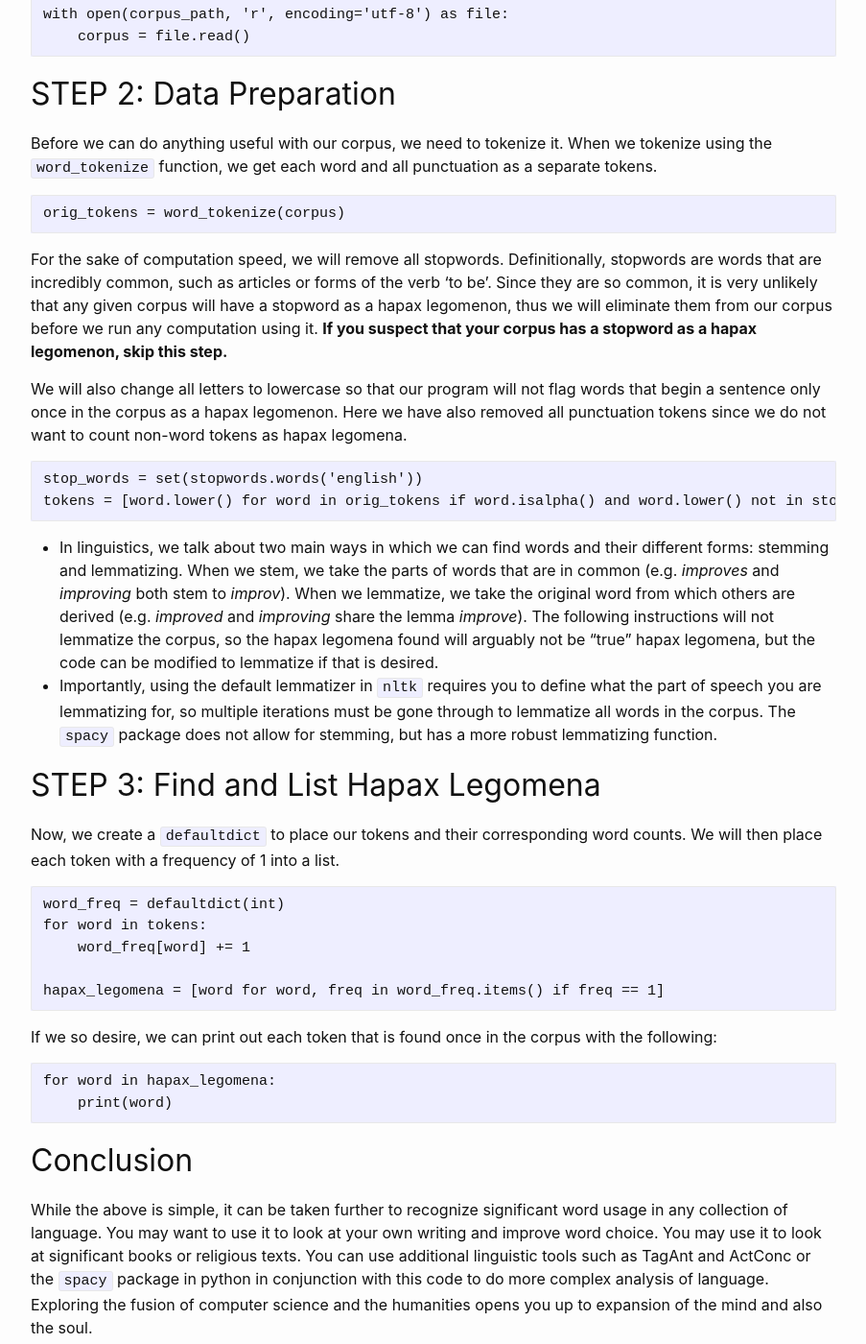
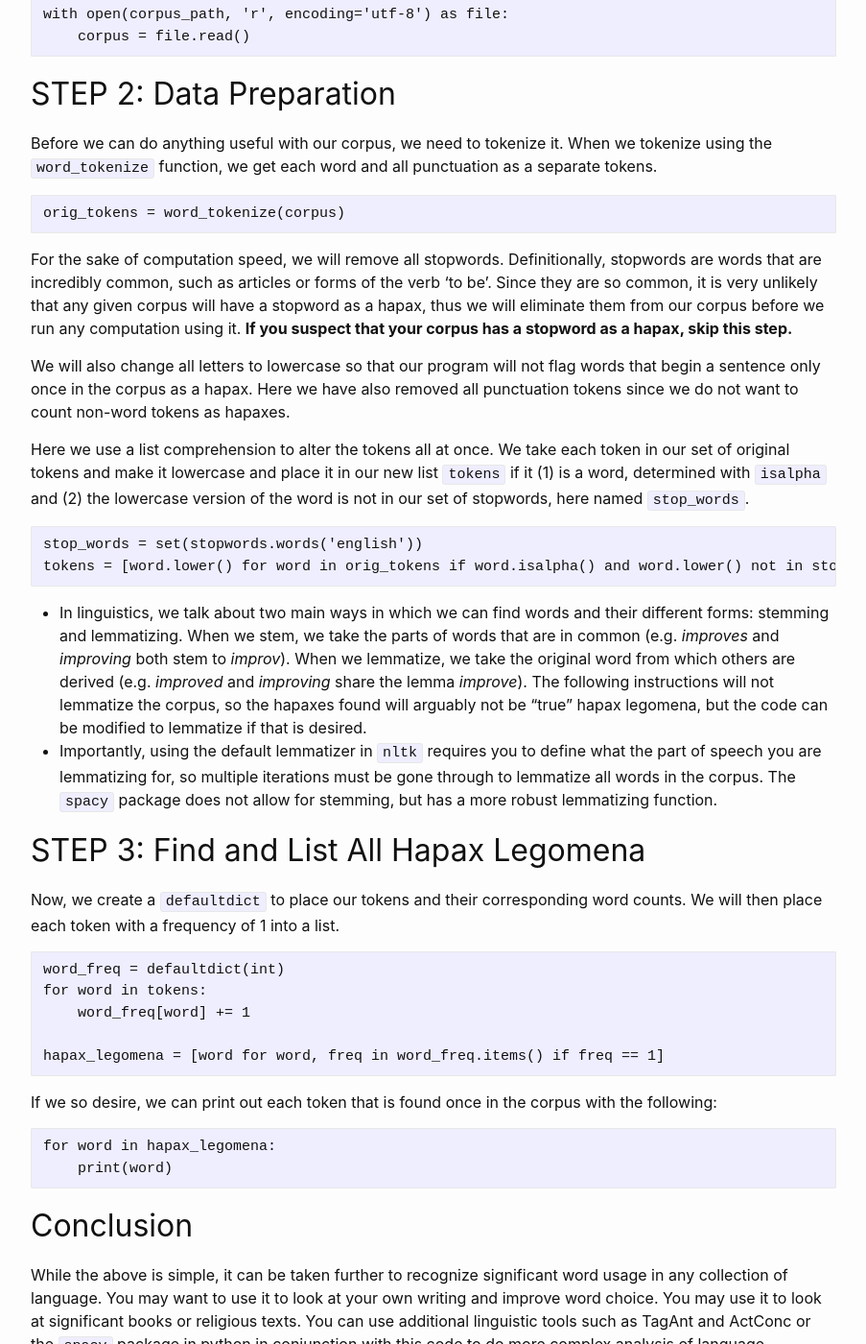
Before and after one commit to jbfish00/statsofplato.github.io, a Jekyll site: the page built from _posts/2023-10-10-hapax-how-to.md, in a window 1280 px wide and 1400 px high, scrolled down 1105 px. Shown: the whole window at 96% size, without its empty margins (188-1091 px from the left). Built offline with Jekyll 4.4.1, drawn with Linux system fonts in a browser that asks for light colours; comment, search, counter and statistics services are not loaded; some of the changed text lies outside the part shown.

Commit message:
Update 2023-10-10-hapax-how-to.md

````diff
--- a/_posts/2023-10-10-hapax-how-to.md
+++ b/_posts/2023-10-10-hapax-how-to.md
@@ -8,7 +8,7 @@
 
 ## What is a Hapax Legomenon?
 
-For the many of you that aren't extraordinarily familiar with Greek, *hapax legomenon* literally means "being said once". Thus, in linguistics, a hapax legomenon is a word that is found only once within a corpus of language. Certainly, finding such words is very interesting, and that should be enough reason to want to find hapax legomena in a corpus, but practical uses exist as well for this linguistic phenomenon. Finding singly used words in a corpus can help in a great many tasks ranging from simply finding typos to more complex analyses such as semantic analysis, authorship attribution, textual dating, and personal stylometric analysis.
+For the many of you that aren't extraordinarily familiar with Greek, *hapax legomenon* literally means "being said once". Thus, in linguistics, a hapax legomenon, or just hapax, is a word that is found only once within a corpus of language. Certainly, finding such words is very interesting, and that should be enough reason to want to find hapaxes in a corpus, but practical uses exist as well for this linguistic phenomenon. Finding singly used words in a corpus can help in a great many tasks ranging from simply finding typos to more complex analyses such as semantic analysis, authorship attribution, textual dating, and personal stylometric analysis.
 
 STEP 1: Import Libraries and Load Corpus
 ---
@@ -39,18 +39,20 @@
 ```
 orig_tokens = word_tokenize(corpus)
 ```
-For the sake of computation speed, we will remove all stopwords. Definitionally, stopwords are words that are incredibly common, such as articles or forms of the verb 'to be'. Since they are so common, it is very unlikely that any given corpus will have a stopword as a hapax legomenon, thus we will eliminate them from our corpus before we run any computation using it. **If you suspect that your corpus has a stopword as a hapax legomenon, skip this step.**
+For the sake of computation speed, we will remove all stopwords. Definitionally, stopwords are words that are incredibly common, such as articles or forms of the verb 'to be'. Since they are so common, it is very unlikely that any given corpus will have a stopword as a hapax, thus we will eliminate them from our corpus before we run any computation using it. **If you suspect that your corpus has a stopword as a hapax, skip this step.**
 
-We will also change all letters to lowercase so that our program will not flag words that begin a sentence only once in the corpus as a hapax legomenon. Here we have also removed all punctuation tokens since we do not want to count non-word tokens as hapax legomena.
+We will also change all letters to lowercase so that our program will not flag words that begin a sentence only once in the corpus as a hapax. Here we have also removed all punctuation tokens since we do not want to count non-word tokens as hapaxes.
+
+Here we use a list comprehension to alter the tokens all at once. We take each token in our set of original tokens and make it lowercase and place it in our new list `tokens` if it (1) is a word, determined with `isalpha` and (2) the lowercase version of the word is not in our set of stopwords, here named `stop_words`.
 ```
 stop_words = set(stopwords.words('english'))
 tokens = [word.lower() for word in orig_tokens if word.isalpha() and word.lower() not in stop_words]
 ```
 
-* In linguistics, we talk about two main ways in which we can find words and their different forms: stemming and lemmatizing. When we stem, we take the parts of words that are in common (e.g. *improves* and *improving* both stem to *improv*). When we lemmatize, we take the original word from which others are derived (e.g. *improved* and *improving* share the lemma *improve*). The following instructions will not lemmatize the corpus, so the hapax legomena found will arguably not be "true" hapax legomena, but the code can be modified to lemmatize if that is desired.
+* In linguistics, we talk about two main ways in which we can find words and their different forms: stemming and lemmatizing. When we stem, we take the parts of words that are in common (e.g. *improves* and *improving* both stem to *improv*). When we lemmatize, we take the original word from which others are derived (e.g. *improved* and *improving* share the lemma *improve*). The following instructions will not lemmatize the corpus, so the hapaxes found will arguably not be "true" hapax legomena, but the code can be modified to lemmatize if that is desired.
 * Importantly, using the default lemmatizer in `nltk` requires you to define what the part of speech you are lemmatizing for, so multiple iterations must be gone through to lemmatize all words in the corpus. The `spacy` package does not allow for stemming, but has a more robust lemmatizing function.
 
-STEP 3: Find and List Hapax Legomena
+STEP 3: Find and List All Hapax Legomena
 ---
 Now, we create a `defaultdict` to place our tokens and their corresponding word counts. We will then place each token with a frequency of 1 into a list.
 
````
